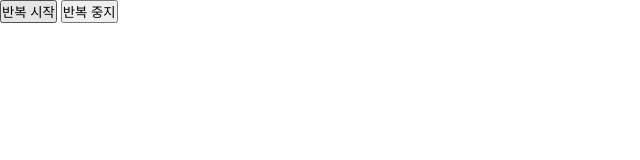
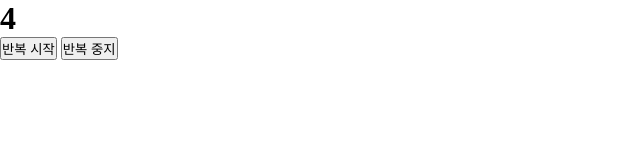
Before and after one commit to Moon-YJ/date, a plain HTML site: page index.html in a window 1280 px wide. Shown: the whole page, without its empty margins (0-640 px from the left). Drawn offline with Linux system fonts and the light colour scheme.

Commit message:
서로 다른 함수가 전역변수를 통해 변수값 공유

```diff
--- a/index.html
+++ b/index.html
@@ -10,6 +10,7 @@
 </head>
 
 <body>
+  <h1>0</h1>
   <button>반복 시작</button>
   <button>반복 중지</button>
 </body>
--- a/js/main.js
+++ b/js/main.js
@@ -55,14 +55,17 @@ console.log('독일시간', nowGerman);
   }, 1000);
 */
 
+const h1 = document.querySelector('h1');
 const [btnStart, btnStop] = document.querySelectorAll('button');
 // 전역변수를 사용해야하는 경우
 // --> 특정 변수값이 서로 다른 함수에서 공유되어야할 때
 // 코드블록 외부에서 변수선언뒤 null이나 기본 자료값으로 초기화
 // 함수 내부에서 새로 지역변수를 만드는 것이 기존 전역변수를 가져와서 새로운 값만 재할당
-let timer = null;
+let timer = null; // null로 초기화
+let num = 0; // 0으로 초기화
 
 timer = setInterval(() => {
+	h1.innerText = num++;
 	console.log('1초마다 반복 실행');
 }, 1000);
 
@@ -72,6 +75,7 @@ btnStop.addEventListener('click', () => {
 
 btnStart.addEventListener('click', () => {
 	timer = setInterval(() => {
+		h1.innerText = num++;
 		console.log('1초마다 반복 실행');
 	}, 1000);
 });
```
